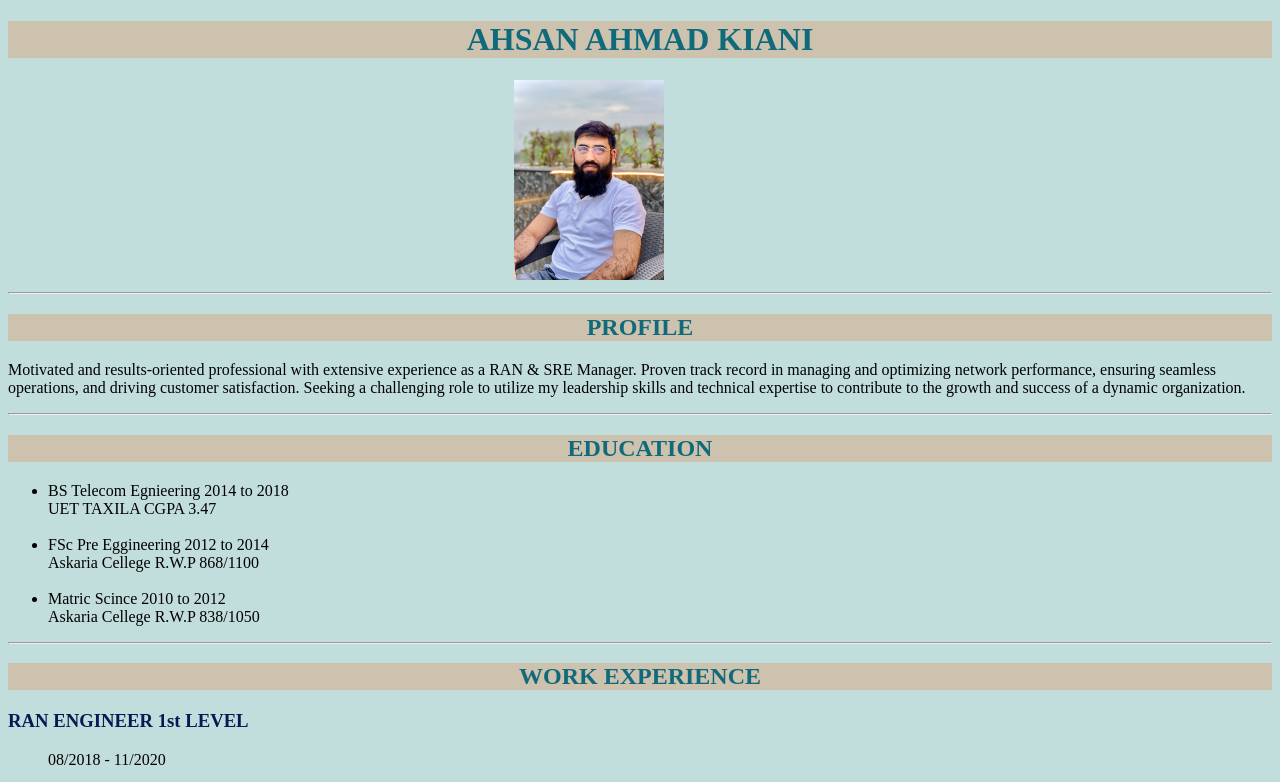
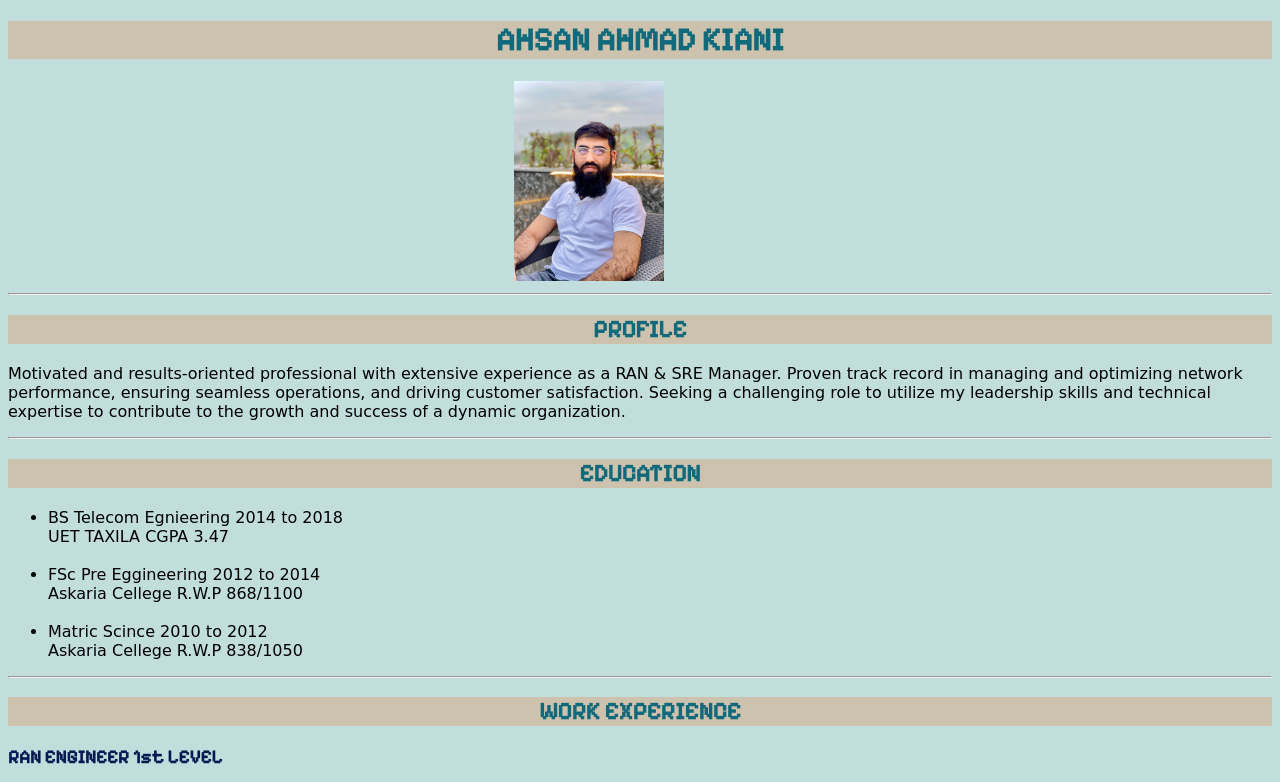
Before and after one commit to AhsanAhmadkiani/html-portfolio, a plain HTML site: page index.html in a window 1280 px wide. Shown: the top 782 px of the page. Drawn offline with Linux system fonts and the light colour scheme.

Commit message:
Add files via upload

```diff
--- a/index.html
+++ b/index.html
@@ -6,22 +6,26 @@
     <title>Ahsan's Resume</title>
     <style>
         body{
+            font-family: cursive;
             background-color: #C2DEDC;
         }
         img{
             margin-left: 40%;
         }
         h1{
+            font-family: 'Pixelify Sans', cursive;
             color: #116A7B;
             background-color: #CDC2AE;
             text-align:center;
         }
         h2{
+            font-family: 'Pixelify Sans', cursive;
             color: #116A7B;
             background-color: #CDC2AE;
             text-align:center;
         }
         h3{
+            font-family: 'Pixelify Sans', cursive;
             color: #071952;
         }
         a{
@@ -33,6 +37,9 @@
         color:#071952
         }
     </style>
+    <link rel="preconnect" href="https://fonts.googleapis.com">
+    <link rel="preconnect" href="https://fonts.gstatic.com" crossorigin>
+    <link href="https://fonts.googleapis.com/css2?family=Pixelify+Sans&display=swap" rel="stylesheet">
 </head>
 <body>
     <!-- style="display:flex" -->
```
Also changed, not shown: Contact-me.html (+5 -0 lines).
